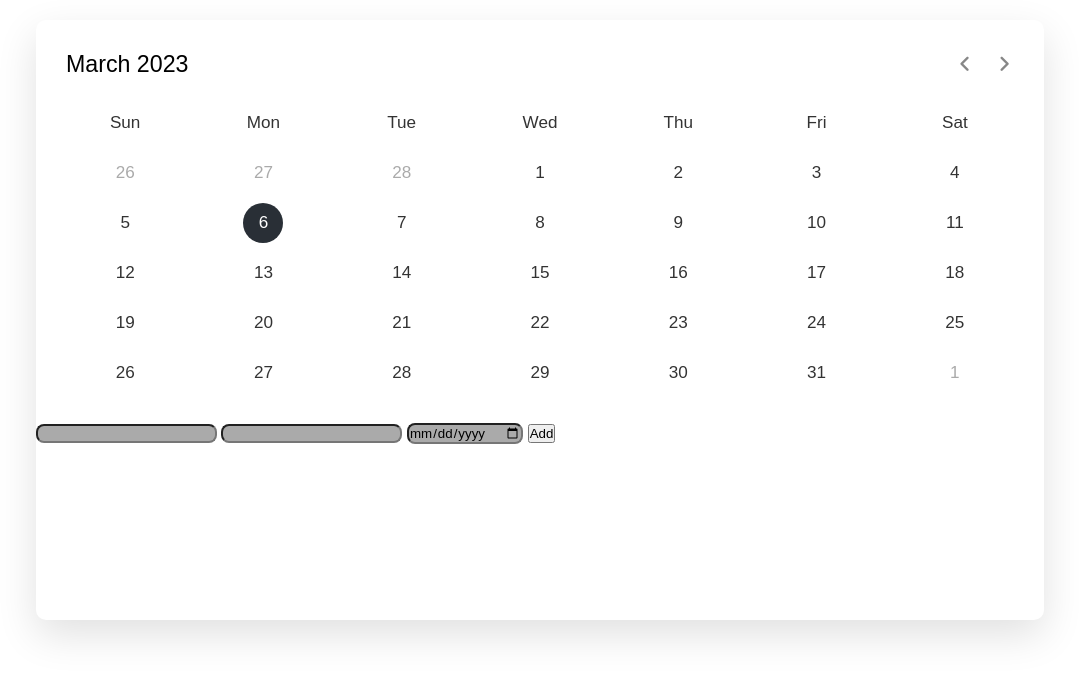
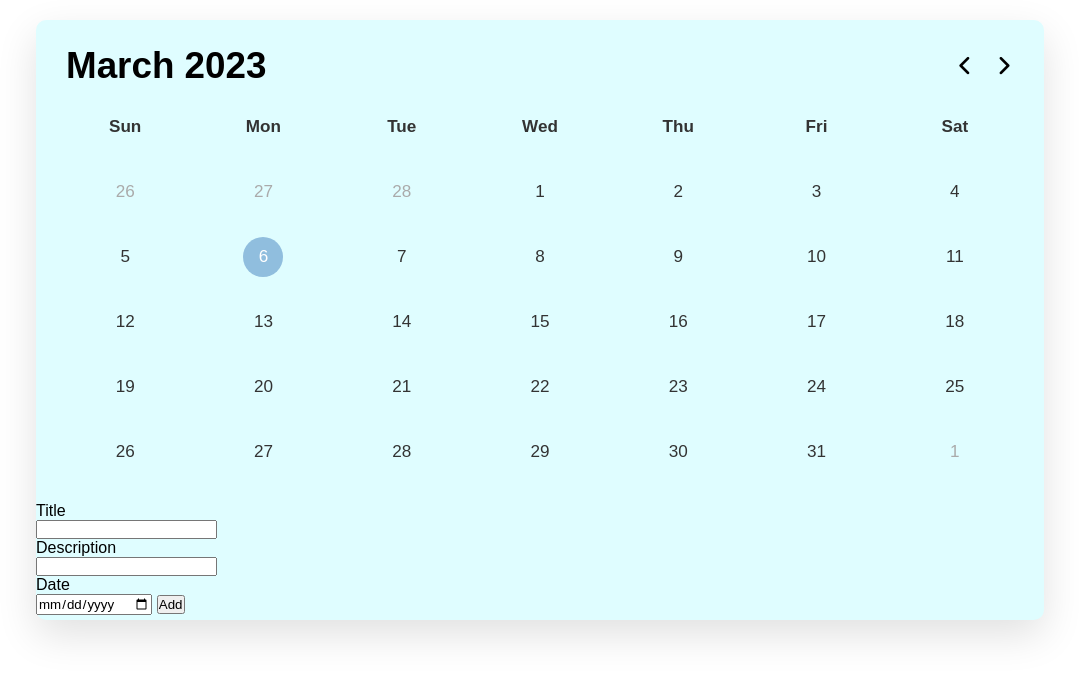
Before and after one commit to callumf222/Setap, a plain HTML site: page CalendarPage/calendarHTML.html in a window 1280 px wide. Shown: the whole page, without its empty margins (100-1179 px from the left). Drawn offline with nearby package versions, Linux system fonts and the light colour scheme.

Commit message:
Calendar css

```diff
--- a/CalendarPage/calendarCSS.css
+++ b/CalendarPage/calendarCSS.css
@@ -17,7 +17,7 @@ body{
 .wrapper{
     width: 80%;
     height: 600px;
-    background: #fff;
+    background: #DFFDFF;
     border-radius: 10px;
     box-shadow: 0 15px 40px rgba(0,0,0,0.12);
 }
@@ -38,10 +38,10 @@ header .icons span{
     width: 38px;
     margin: 0 1px;
     cursor: pointer;
-    color: #878787;
+    color: #000;
     text-align: center;
     line-height: 38px;
-    font-size: 1.9rem;
+    font-size: 2.3rem;
     user-select: none;
     border-radius: 50%;
 }
@@ -55,8 +55,8 @@ header .icons span:hover{
 }
 
 header .currentDate{
-    font-size: 1.45rem;
-    font-weight: 500;
+    font-size: 2.3rem;
+    font-weight: 600;
 }
 
 .calendar{
@@ -81,7 +81,7 @@ header .currentDate{
 }
 
 .calendar .weeks li{
-    font-weight: 500;
+    font-weight: 600;
     cursor: default;
 }
 
@@ -89,7 +89,7 @@ header .currentDate{
     z-index: 1;
     cursor: pointer;
     position: relative;
-    margin-top: 30px;
+    margin-top: 45px;
 }
 
 .days li.inactive{
@@ -113,11 +113,11 @@ header .currentDate{
 }
 
 .days li.active::before{
-    background: #292F36;
+    background: #90BEDE;
 }
 
 .days li:not(.active):hover::before{
-    background: skyblue;
+    background: #E5E1EE;
 }
 
 #btnAdd{
@@ -125,9 +125,9 @@ header .currentDate{
 }
 
 #eventTitle, #eventDesc, #eventDate{
-    border-radius: 8px;
-    background-color: #aaaaaa;
+    caret-color: black;
 }
+
 
 #printText {
     padding: 10px 20px;
--- a/CalendarPage/calendarHTML.html
+++ b/CalendarPage/calendarHTML.html
@@ -36,8 +36,13 @@
             <ul class="days"></ul>
         </div>
 
+        <p>Title</p>
         <input type="text" id="eventTitle" class="eventInput">
+
+        <p>Description</p>
         <input type="text" id="eventDesc" class="eventInput">
+
+        <p>Date</p>
         <input type="date" id="eventDate" class="eventInput">
 
         <button id="btnAdd" onclick="addEvent()">Add</button>
```
Also changed, not shown: CalendarPage/calendarJS.js (+14 -1 lines).
